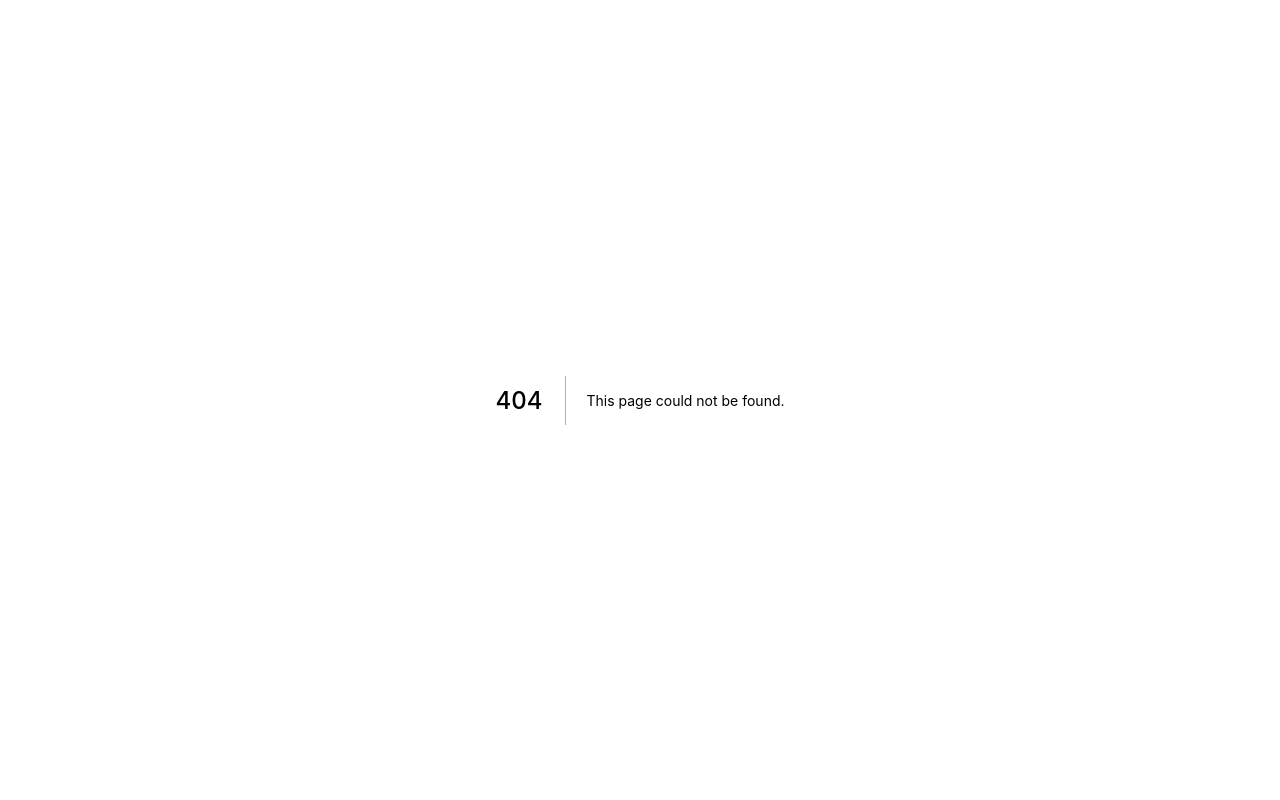
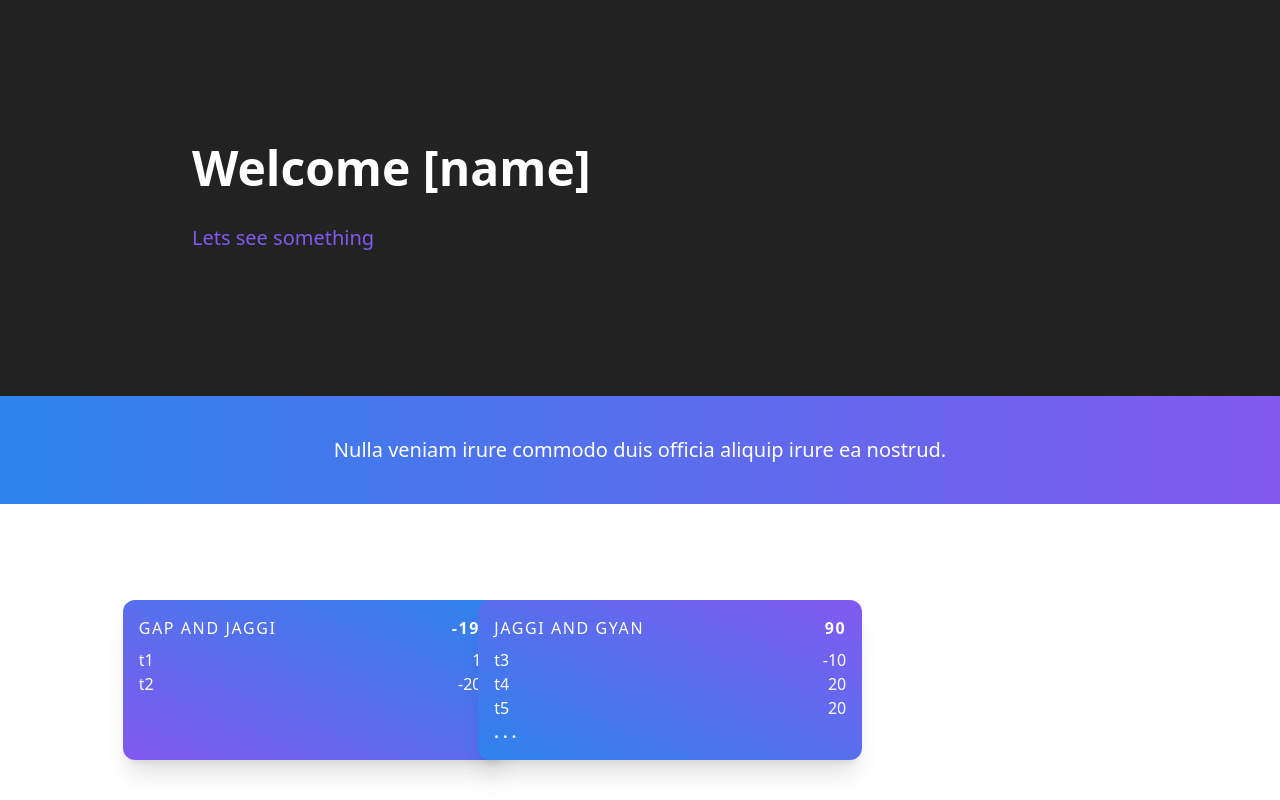
Before and after one commit to GyaneshSamanta/Rookie-Hacks-II, a Next.js app in the folder client/: page /dashboard in a window 1280 px wide. Before the commit this address had no page. Built offline with nearby package versions, Linux system fonts and the light colour scheme.

Commit message:
✨ client: dashboard UI

```diff
--- /dev/null
+++ b/client/components/dashboard/dashboard-card.tsx
@@ -0,0 +1,56 @@
+import { useMemo } from "react";
+
+import { ParseAssociationID } from "../../utils/functions";
+import { DashboardCardProps } from "../../utils/interfaces/dashboard-interfaces";
+
+const DashboardCard = ({ association }: DashboardCardProps) => {
+  const [transactions] = Object.values(association);
+
+  const usernames = useMemo(
+    () => ParseAssociationID(Object.keys(association)[0]),
+    []
+  );
+
+  const amount = useMemo(() => {
+    var amountSum: number = 0;
+    transactions.forEach((transaction) => {
+      amountSum += transaction.amount;
+    });
+    return amountSum;
+  }, []);
+
+  return (
+    <article className="p-4 h-full">
+      <div
+        className={`${
+          amount > 0 ? "bg-gradient-to-tr" : "bg-gradient-to-bl"
+        } w-96 bg- text-white rounded-xl p-4 shadow-xl h-full hedera-primary mx-auto`}
+      >
+        <p className="uppercase font-medium flex justify-between tracking-widest">
+          <span>
+            {usernames[0]} and {usernames[1]}
+          </span>
+          <span className="font-bold">{amount}</span>
+        </p>
+
+        <div className="mt-2">
+          {transactions.slice(0, 3).map((transaction) => (
+            <div
+              key={transaction.trans_ID}
+              className="flex justify-between w-full"
+            >
+              <p className="truncate">{transaction.name}</p>
+              <p className="pl-4">{transaction.amount}</p>
+            </div>
+          ))}
+
+          <p className="mt-auto font-bold">
+            {transactions.length > 3 ? ". . ." : "\u00a0"}
+          </p>
+        </div>
+      </div>
+    </article>
+  );
+};
+
+export default DashboardCard;
--- /dev/null
+++ b/client/components/dashboard/dashboard-hero.tsx
@@ -0,0 +1,30 @@
+import { DashboardHeroProps } from "../../utils/interfaces/dashboard-interfaces";
+import { DashboardCard } from ".";
+
+const DashboardHero = ({ associations }: DashboardHeroProps) => {
+  return (
+    <section>
+      <div className="bg-hedera-secondary text-white py-36 px-48">
+        <h1 className="text-5xl font-bold">Welcome [name]</h1>
+        <h6 className="text-hedera-purple text-xl font-light mt-8">
+          Lets see something
+        </h6>
+      </div>
+
+      <p className="bg-gradient-to-r text-center text-xl text-white py-10 hedera-primary font-medium">
+        Nulla veniam irure commodo duis officia aliquip irure ea nostrud.
+      </p>
+
+      <div className="grid grid-cols-3 w-10/12 mx-auto mt-20 justify-center items-start">
+        {associations.map((association) => (
+          <DashboardCard
+            key={Object.keys(association)[0]}
+            association={association}
+          />
+        ))}
+      </div>
+    </section>
+  );
+};
+
+export default DashboardHero;
--- /dev/null
+++ b/client/components/dashboard/index.tsx
@@ -0,0 +1,2 @@
+export { default as DashboardHero } from "./dashboard-hero";
+export { default as DashboardCard } from "./dashboard-card";
--- /dev/null
+++ b/client/pages/dashboard.tsx
@@ -0,0 +1,21 @@
+import type { GetServerSidePropsResult, NextPage } from "next";
+
+import { DashboardHero } from "../components/dashboard";
+import { ASSOCIATIONS_DUMMY } from "../utils/constants/dashboard-constants";
+import { DashboardPageProps } from "../utils/interfaces/dashboard-interfaces";
+
+const DashboardPage: NextPage<DashboardPageProps> = (props) => {
+  return <DashboardHero {...props} />;
+};
+
+export default DashboardPage;
+
+export async function getServerSideProps(): Promise<
+  GetServerSidePropsResult<DashboardPageProps>
+> {
+  return {
+    props: {
+      associations: ASSOCIATIONS_DUMMY,
+    },
+  };
+}
--- /dev/null
+++ b/client/utils/constants/dashboard-constants.tsx
@@ -0,0 +1,20 @@
+import { AssociationType } from "../interfaces/dashboard-interfaces";
+
+export const ASSOCIATIONS_DUMMY: AssociationType[] = [
+  {
+    "gap:::jaggi": [
+      { trans_ID: "T1", amount: 10, name: "t1" },
+      { trans_ID: "T2", amount: -200, name: "t2" },
+    ],
+  },
+  {
+    "jaggi:::gyan": [
+      { trans_ID: "T3", amount: -10, name: "t3" },
+      { trans_ID: "T4", amount: +20, name: "t4" },
+      { trans_ID: "T5", amount: +20, name: "t5" },
+      { trans_ID: "T6", amount: +20, name: "t6" },
+      { trans_ID: "T7", amount: +20, name: "t7" },
+      { trans_ID: "T8", amount: +20, name: "t8" },
+    ],
+  },
+];
--- /dev/null
+++ b/client/utils/functions.tsx
@@ -0,0 +1,2 @@
+export const ParseAssociationID = (id: string): [string, string] =>
+  id.split(":::") as [string, string];
--- /dev/null
+++ b/client/utils/interfaces/dashboard-interfaces.tsx
@@ -0,0 +1,19 @@
+export interface AssociationType {
+  [association_id: string]: {
+    trans_ID: string;
+    amount: number;
+    name: string;
+  }[];
+}
+
+export interface DashboardPageProps {
+  associations: AssociationType[];
+}
+
+export interface DashboardHeroProps {
+  associations: AssociationType[];
+}
+
+export interface DashboardCardProps {
+  association: AssociationType;
+}
```
